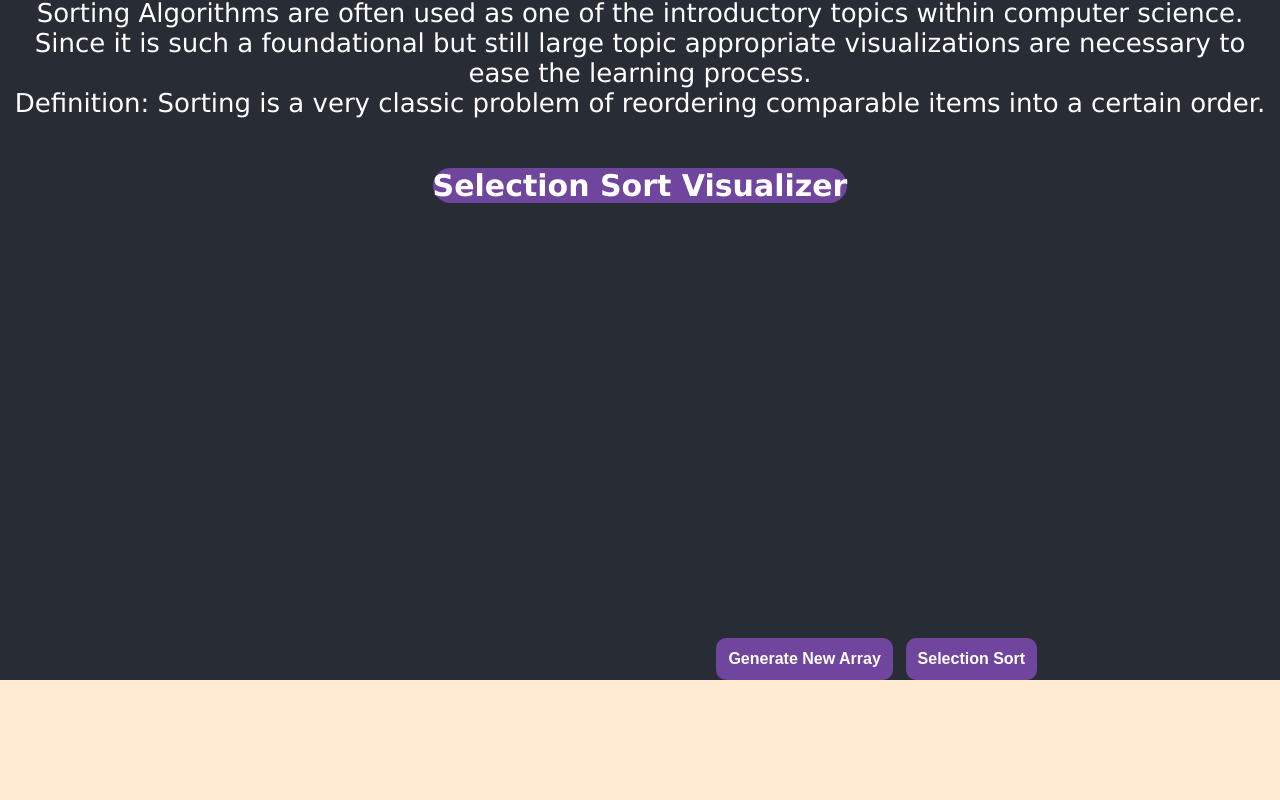
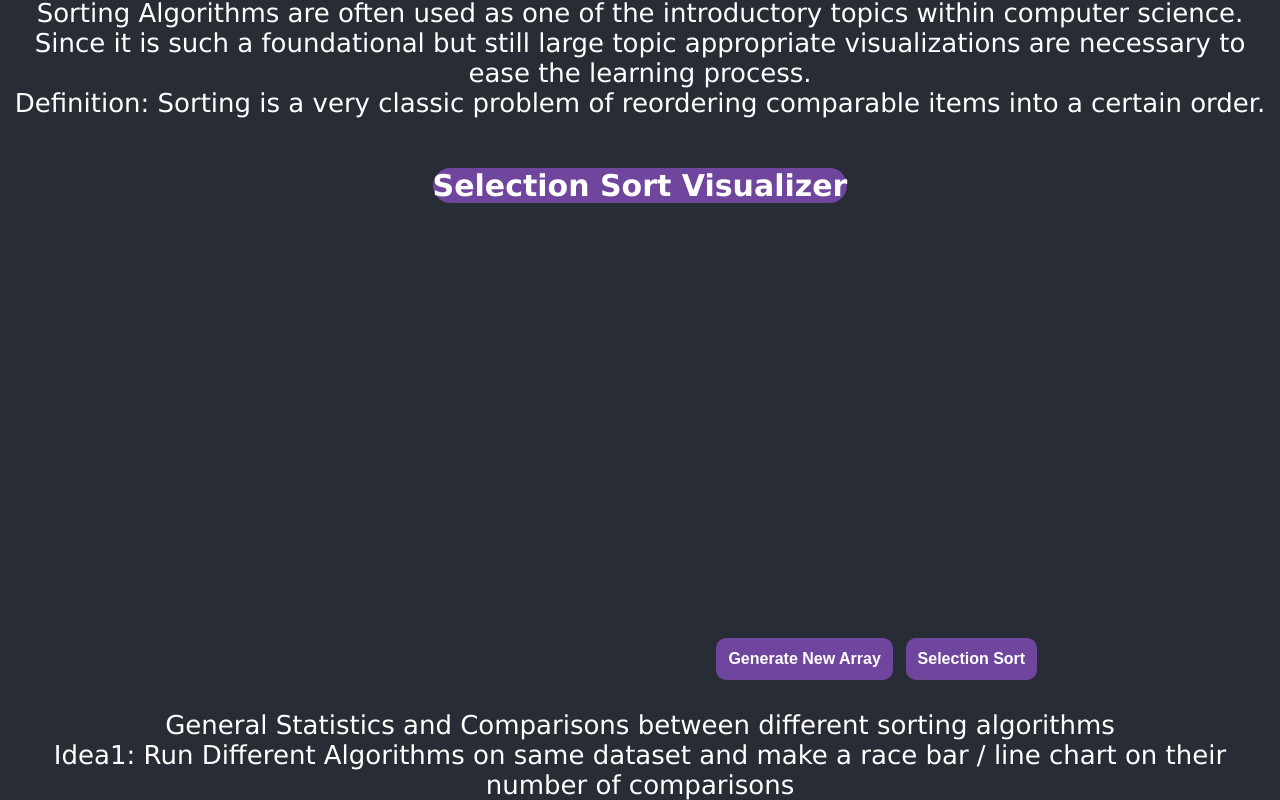
Before and after one commit to FlorianSp2000/visualization-of-sorting-algorithms, a React (Create React App) app: page / in a window 1280 px wide. Shown: the part 162-962 px from the top of the page. Before the commit the page ends 842 px from the top, so only its background shows below. Built offline with nearby package versions, Linux system fonts and the light colour scheme.

Commit message:
add generalStats and mui

```diff
--- a/package.json
+++ b/package.json
@@ -3,6 +3,9 @@
   "version": "0.1.0",
   "private": true,
   "dependencies": {
+    "@emotion/react": "^11.9.3",
+    "@emotion/styled": "^11.9.3",
+    "@mui/material": "^5.9.1",
     "@testing-library/jest-dom": "^5.16.4",
     "@testing-library/react": "^13.3.0",
     "@testing-library/user-event": "^13.5.0",
--- a/src/App.js
+++ b/src/App.js
@@ -2,6 +2,8 @@ import logo from './logo.svg';
 import './App.css';
 import Selectionsort from './Selectionsort';
 import Intro from './Intro'
+import GeneralStats from './GeneralStats';
+
 
 function App() {
   return (
@@ -16,6 +18,8 @@ function App() {
           <Selectionsort>
 
           </Selectionsort>
+          <br></br>
+          <GeneralStats/>
       </header>
     </div>
   );
--- /dev/null
+++ b/src/GeneralStats.js
@@ -0,0 +1,13 @@
+import React from 'react';
+
+function GeneralStats(props) {
+    return (
+        <div>
+            General Statistics and Comparisons between different sorting algorithms
+            <br></br>
+            Idea1: Run Different Algorithms on same dataset and make a race bar / line chart on their number of comparisons
+        </div>
+    );
+}
+
+export default GeneralStats;
```
Also changed, not shown: 1 other file (tests, documents, lock files or other folders).
